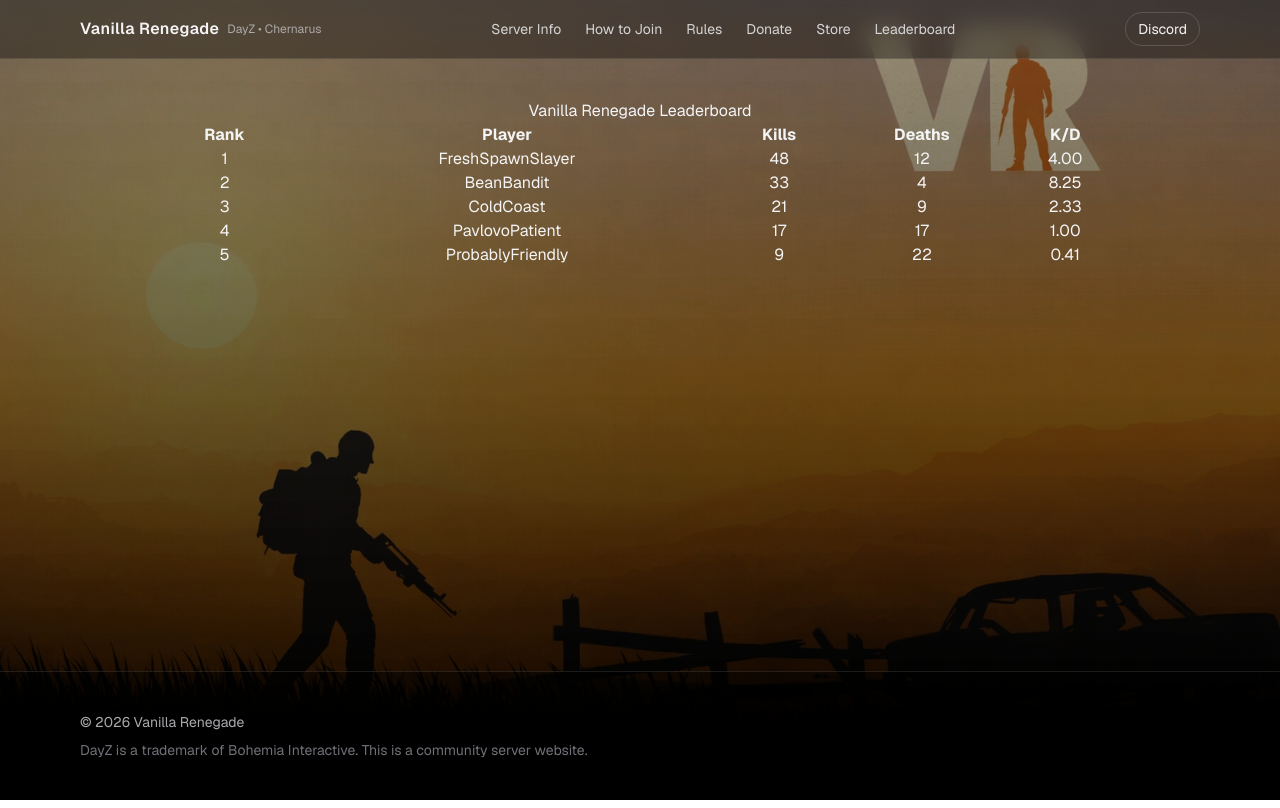
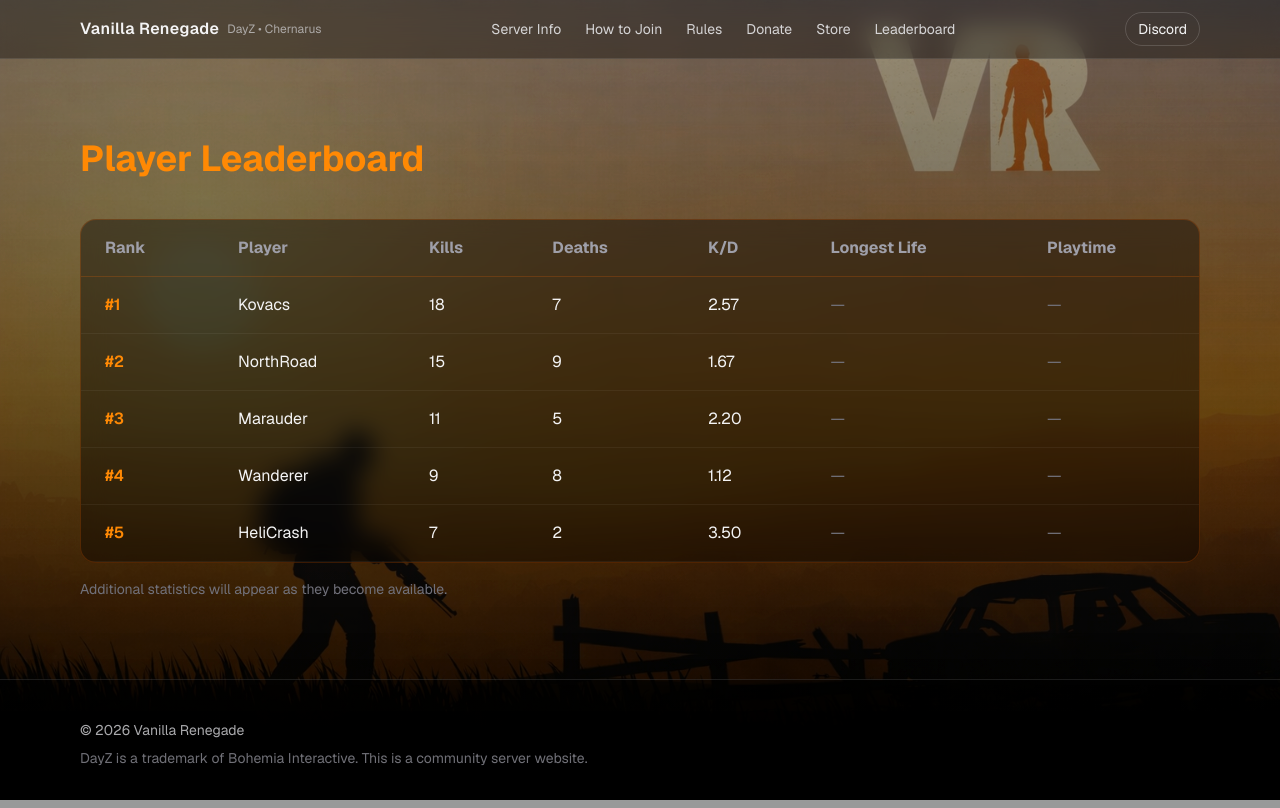
Before and after one commit to VR-Dayz/vanilla-renegade-site, a Next.js app: page /leaderboard in a window 1280 px wide. Built offline with nearby package versions, Linux system fonts and the light colour scheme.

Commit message:
Update page.tsx

```diff
--- a/src/app/leaderboard/page.tsx
+++ b/src/app/leaderboard/page.tsx
@@ -1,5 +1,4 @@
 "use client";
-export const dynamic = "force-dynamic";
 
 import { useEffect, useState } from "react";
 
@@ -7,67 +6,88 @@ type Player = {
   name: string;
   kills: number;
   deaths: number;
+  kd?: number;
+  longestLife?: number;
+  playtime?: number;
 };
 
-export default function LeaderboardPage() {
+export default function Leaderboard() {
   const [players, setPlayers] = useState<Player[]>([]);
 
-  async function loadLeaderboard() {
-    try {
-      const res = await fetch("/api/leaderboard", { cache: "no-store" });
-      const data = await res.json();
+  // TEMP MOCK / CURRENT DATA FORMAT
+  useEffect(() => {
+    const mock: Player[] = [
+      { name: "Kovacs", kills: 18, deaths: 7, kd: 2.57 },
+      { name: "NorthRoad", kills: 15, deaths: 9, kd: 1.67 },
+      { name: "Marauder", kills: 11, deaths: 5, kd: 2.2 },
+      { name: "Wanderer", kills: 9, deaths: 8, kd: 1.12 },
+      { name: "HeliCrash", kills: 7, deaths: 2, kd: 3.5 },
+    ];
 
-      if (!data?.result?.entries) return;
-
-      const sorted = data.result.entries.sort(
-        (a: Player, b: Player) => b.kills - a.kills
-      );
-
-      setPlayers(sorted);
-    } catch (err) {
-      console.error("Failed to load leaderboard:", err);
-    }
-  }
-
-  useEffect(() => {
-    loadLeaderboard();
+    setPlayers(mock);
   }, []);
 
   return (
-    <main style={{ padding: "40px", textAlign: "center" }}>
-      <h1>Vanilla Renegade Leaderboard</h1>
+    <main className="max-w-6xl mx-auto px-4 py-20 text-zinc-100">
+      <h1 className="text-4xl font-bold text-orange-400 mb-10">
+        Player Leaderboard
+      </h1>
 
-      <table
-        style={{
-          margin: "auto",
-          width: "80%",
-          borderCollapse: "collapse",
-        }}
-      >
-        <thead>
+      <div className="overflow-x-auto bg-black/40 border border-orange-500/20 backdrop-blur-md rounded-2xl">
+        <table className="w-full text-left">
+          <thead className="text-zinc-400 border-b border-orange-500/20">
             <tr>
-            <th>Rank</th>
-            <th>Player</th>
-            <th>Kills</th>
-            <th>Deaths</th>
-            <th>K/D</th>
+              <th className="px-6 py-4">Rank</th>
+              <th className="px-6 py-4">Player</th>
+              <th className="px-6 py-4">Kills</th>
+              <th className="px-6 py-4">Deaths</th>
+              <th className="px-6 py-4">K/D</th>
+              <th className="px-6 py-4">Longest Life</th>
+              <th className="px-6 py-4">Playtime</th>
             </tr>
           </thead>
+
           <tbody>
             {players.map((p, i) => {
-            const kd = (p.kills / Math.max(1, p.deaths)).toFixed(2);
+              const kd =
+                p.kd !== undefined
+                  ? p.kd.toFixed(2)
+                  : (p.kills / Math.max(p.deaths, 1)).toFixed(2);
+
               return (
-              <tr key={i}>
-                <td>{i + 1}</td>
-                <td>{p.name}</td>
-                <td>{p.kills}</td>
-                <td>{p.deaths}</td>
-                <td>{kd}</td>
+                <tr
+                  key={i}
+                  className="border-b border-white/5 hover:bg-white/5 transition"
+                >
+                  <td className="px-6 py-4 text-orange-400 font-semibold">
+                    #{i + 1}
+                  </td>
+
+                  <td className="px-6 py-4">{p.name}</td>
+
+                  <td className="px-6 py-4">{p.kills}</td>
+
+                  <td className="px-6 py-4">{p.deaths}</td>
+
+                  <td className="px-6 py-4">{kd}</td>
+
+                  <td className="px-6 py-4 text-zinc-500">
+                    {p.longestLife ? `${p.longestLife}h` : "—"}
+                  </td>
+
+                  <td className="px-6 py-4 text-zinc-500">
+                    {p.playtime ? `${p.playtime}h` : "—"}
+                  </td>
                 </tr>
               );
             })}
           </tbody>
         </table>
+      </div>
+
+      <p className="text-sm text-zinc-500 mt-4">
+        Additional statistics will appear as they become available.
+      </p>
     </main>
   );
 }
```
Lines whose indentation alone changed are shown as unchanged.
